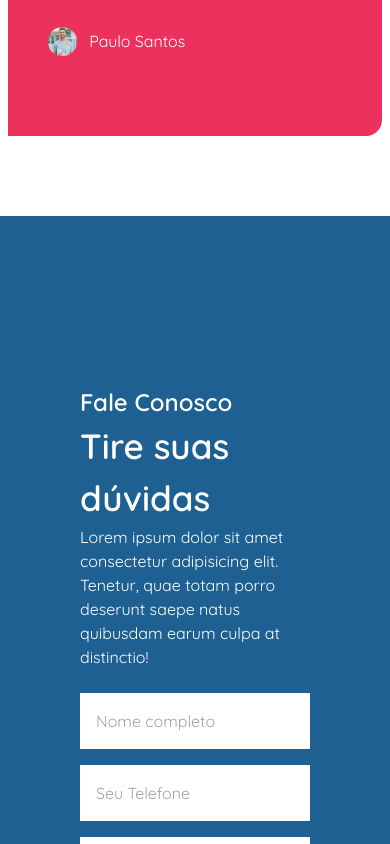
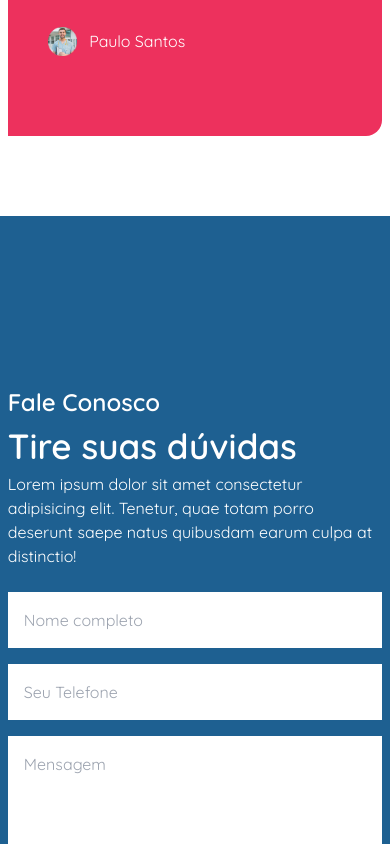
Before and after one commit to Dusousas/Asilo, a Next.js app: page / in a window 390 px wide. Shown: the part 11156-12000 px from the top of the page. Built offline with nearby package versions, Linux system fonts and the light colour scheme.

Commit message:
versão final 2

```diff
--- a/components/Contact.tsx
+++ b/components/Contact.tsx
@@ -8,7 +8,7 @@ export default function Contact() {
 
 
                     <div className='bg-BlueP w-full py-32 flex justify-center lg:w-[85%] lg:rounded-l-full '>
-                        <form className='lg:w-1/2 px-20 py-10' action="">
+                        <form className='py-10  px-[2%] lg:w-1/2 lg:px-20 ' action="">
                             <span className='text-white font-semibold text-[24px]'>Fale Conosco</span>
                             <h1 className='text-white font-semibold text-[35px]' >Tire suas dúvidas</h1>
                             <p className='mb-6 text-white'>Lorem ipsum dolor sit amet consectetur adipisicing elit. Tenetur, quae totam porro deserunt saepe natus quibusdam earum culpa at distinctio!</p>
```
